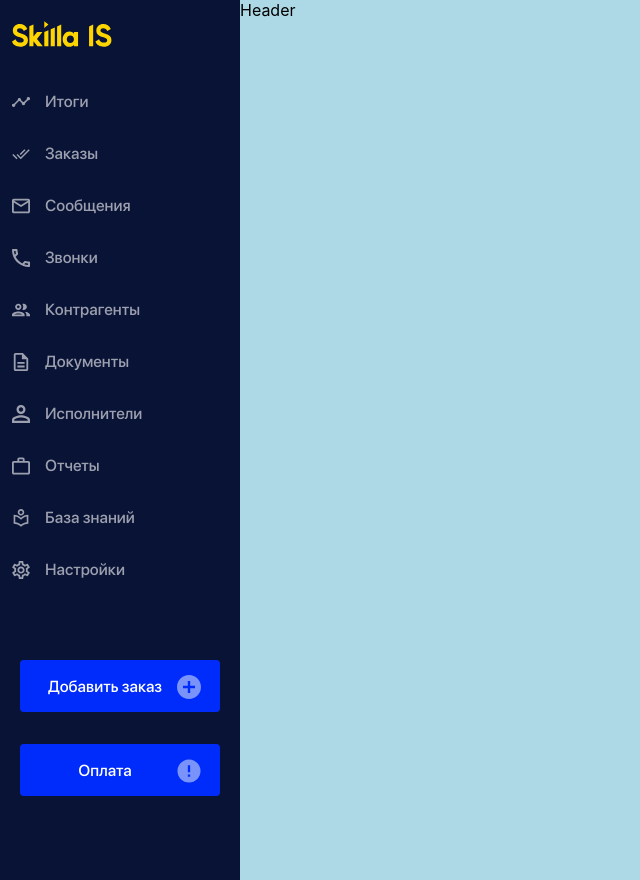
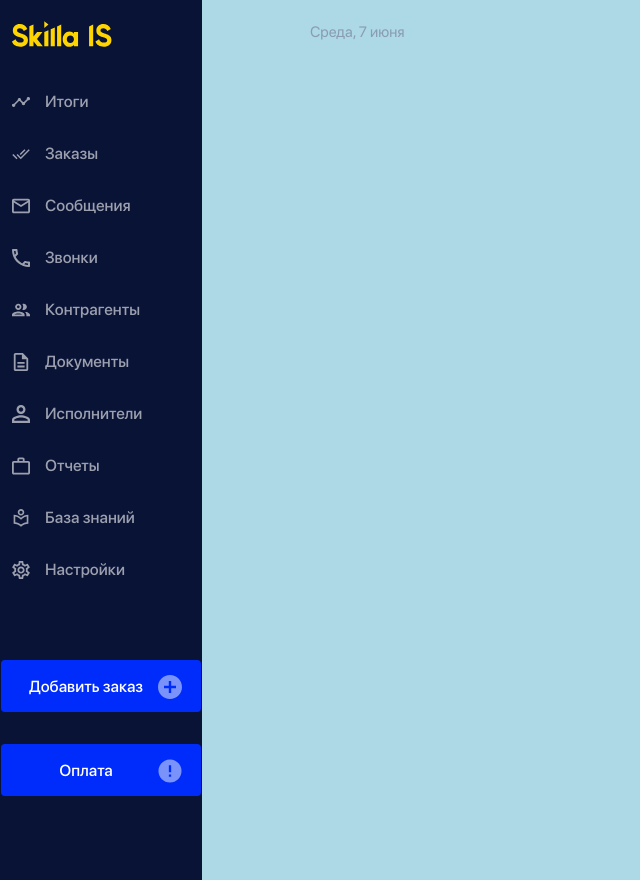
Before and after one commit to DmitryBaranovAndreevich/skilla, a React (Create React App) app: page / in a window 1280 px wide. Shown: the whole page, without its empty margins (0-640 px from the left). Built offline with nearby package versions, Linux system fonts and the light colour scheme.

Commit message:
add: Calendar

```diff
--- a/src/components/app/app.module.css
+++ b/src/components/app/app.module.css
@@ -2,3 +2,7 @@
   display: flex;
   background: lightblue;
 }
+
+.body {
+  width: 100%;
+}
--- a/src/components/app/index.tsx
+++ b/src/components/app/index.tsx
@@ -8,7 +8,7 @@ function App() {
   return (
     <div className={styles.container}>
       <SideBar />
-      <div>
+      <div className={styles.body}>
         <Header />
         <Routes>
           <Route path="/calls" element={<Calls />} />
--- /dev/null
+++ b/src/components/calendar/calendar.module.css
@@ -0,0 +1,6 @@
+.container {
+  display: flex;
+  font: 15px/22px 'SanFrancisco';
+  font-weight: 400;
+  color: var(--text-color-light-grey);
+}
--- /dev/null
+++ b/src/components/calendar/index.tsx
@@ -0,0 +1,13 @@
+import useDate from '../../hooks/useDate';
+import styles from './calendar.module.css';
+
+const Calendar = () => {
+  const { date, day, month } = useDate();
+  return (
+    <div className={styles.container}>
+      <span className={styles.date}>{`${day}, ${date} ${month}`}</span>
+    </div>
+  );
+};
+
+export default Calendar;
--- a/src/components/header/header.module.css
+++ b/src/components/header/header.module.css
@@ -0,0 +1,5 @@
+.container {
+  width: 80%;
+  margin: 0 auto;
+  padding: 21px 0;
+}
--- a/src/components/header/index.tsx
+++ b/src/components/header/index.tsx
@@ -1,7 +1,15 @@
+import Calendar from '../calendar';
 import styles from './header.module.css';
 
 const Header = () => {
-  return <header>Header</header>;
+  return (
+    <header className={styles.container}>
+      <div>
+        <Calendar />
+        <div></div>
+      </div>
+    </header>
+  );
 };
 
 export default Header;
--- /dev/null
+++ b/src/hooks/useDate.ts
@@ -0,0 +1,14 @@
+import { useState } from 'react';
+import { DateConfig, MonthConfig } from '../service/dateConfig';
+
+const useDate = () => {
+  const [today] = useState(new Date());
+
+  const day = today.getDay();
+  const date = today.getDate();
+  const month = today.getMonth();
+
+  return { date, day: DateConfig[day], month: MonthConfig[month] };
+};
+
+export default useDate;
--- a/src/index.css
+++ b/src/index.css
@@ -13,6 +13,7 @@ body {
   --bacground-color-active: #ffd500;
   --text-color-light: 255, 255, 255;
   --text-color-light1: #ffffff;
+  --text-color-light-grey: #899CB1;
   --button-backgroud-default: #002cfb;
   --button-backgroud-hover: #0024cb;
 }
--- /dev/null
+++ b/src/service/dateConfig.ts
@@ -0,0 +1,26 @@
+type TConf = { [key: number]: string };
+
+export const DateConfig: TConf = {
+  0: 'Воскресенье',
+  1: 'Понедельник',
+  2: 'Вторник',
+  3: 'Среда',
+  4: 'Четверг',
+  5: 'Пятница',
+  6: 'Суббота',
+};
+
+export const MonthConfig: TConf = {
+  0: 'янв',
+  1: 'фев',
+  2: 'мар',
+  3: 'апр',
+  4: 'мая',
+  5: 'июня',
+  6: 'июля',
+  7: 'авг',
+  8: 'сен',
+  9: 'окт',
+  10: 'нояб',
+  11: 'дек',
+};
```
